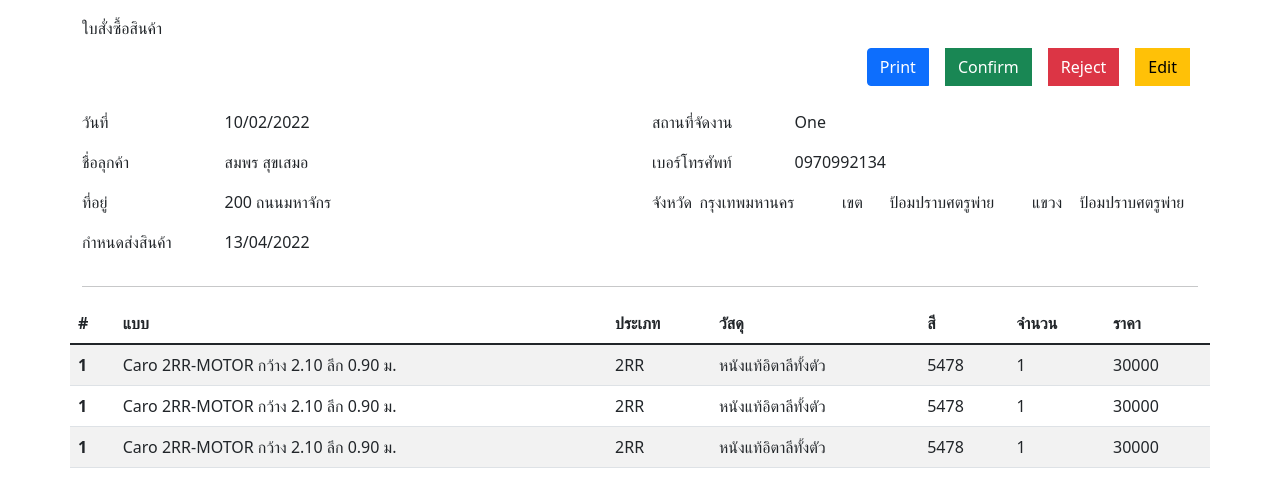
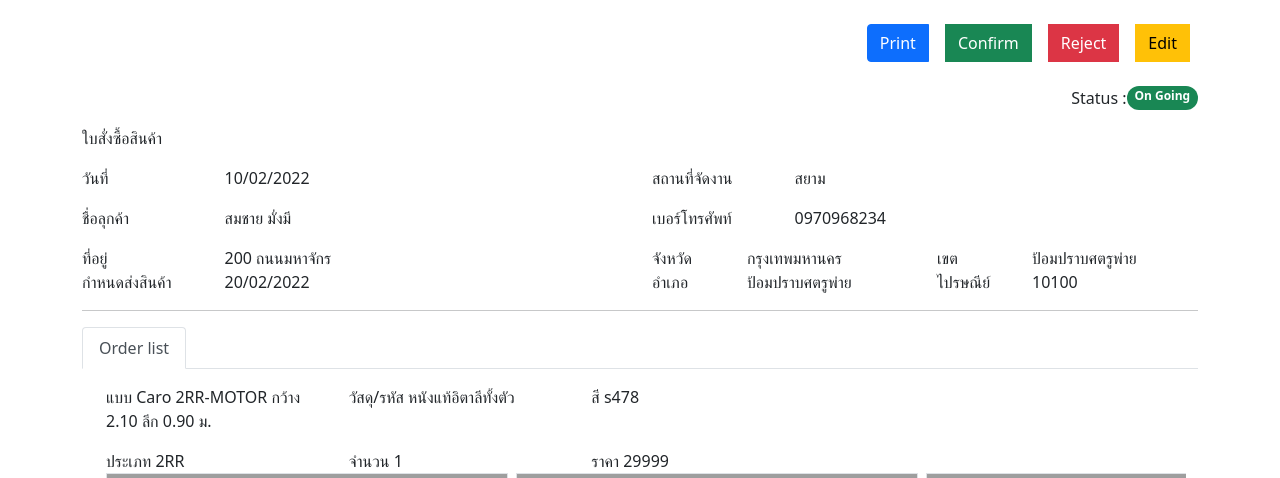
Before and after one commit to toppyishappy/furtniture_crm, a Django app: page /purchase-order/1 in a window 1280 px wide. Shown: the part 56-534 px from the top of the page. Run offline with Django 3.2, Linux system fonts and the light colour scheme; the visitor is signed in with stand-in values (Sample User, id 1); grey boxes are pictures that could not be loaded.

Commit message:
update ...

```diff
--- a/templates/core/admin-management.html
+++ b/templates/core/admin-management.html
@@ -45,7 +45,7 @@
         <tbody>
           <tr>
               <td>12/05/22</td>
-              <td>5478</td>
+              <td><a href="/purchase-order/1">5478</a></td>
               <td>Adam</td>
               <td>18/06/22</td>
               <td>Caro 2RR-MOTOR กว้าง 2.10 ลึก 0.90 ม.</td>
--- a/templates/core/purchase-order-detail.html
+++ b/templates/core/purchase-order-detail.html
@@ -76,10 +76,9 @@
     </div>
   </div>
 
-    <div>ใบสั่งซื้อสินค้า</div>
     <div class="d-flex justify-content-end mb-3">
         <div class="btn-group">
-            <button type="button" class="btn btn-primary m-2">Print</button>
+            <button type="button" class="btn btn-primary m-2" onclick="PrintPage()">Print</button>
             <button type="button" class="btn btn-success m-2 " data-bs-toggle="modal" data-bs-target="#myModal_Confirm">Confirm</button>
             <button type="button" class="btn btn-danger m-2" data-bs-toggle="modal" data-bs-target="#myModal_Reject">Reject</button>
             <button type="button" class="btn btn-warning m-2" onclick="RedirectEditPage()">Edit</button>
@@ -92,30 +91,57 @@
             </ul>
         </div>
     </div>
-    <!-- user information -->
-    <div class="row">
+    <div class="d-flex justify-content-end mb-3">
+        Status : <span class="badge rounded-pill bg-success">On Going</span>
+    </div>
+    <div>ใบสั่งซื้อสินค้า</div>
+    <!-- section customer -->
+    <div class="row mt-3">
         <div class="col-6">
-            <div class="mb-3">
             <div class="row">
                 <div class="col-3 m-auto">
                     <label for="exampleFormControlInput1" class="">วันที่</label>
                 </div>
                 <div class="col">
-                        <label>10/02/2022</label>
+                    10/02/2022
                 </div>
             </div>
         </div>
-            <div class="mb-3">
+        <div class="col-6">
+            <div class="row">
+                <div class="col-3 m-auto">
+                    <label for="exampleFormControlInput1" class="">สถานที่จัดงาน</label>
+                </div>
+                <div class="col">
+                    สยาม
+                </div>
+            </div>
+        </div>
+    </div>
+    <div class="row mt-3">
+        <div class="col-6">
             <div class="row">
                 <div class="col-3 m-auto">
                     <label for="exampleFormControlInput1" class="">ชื่อลุกค้า</label>
                 </div>
                 <div class="col">
-                        <label>สมพร สุขเสมอ</label>
+                    สมชาย มั่งมี
                 </div>
             </div>
         </div>
-            <div class="mb-3">
+        <div class="col-6">
+            <div class="row">
+                <div class="col-3 m-auto">
+                    <label for="exampleFormControlInput1" class="">เบอร์โทรศัพท์</label>
+                </div>
+                <div class="col">
+                    0970968234
+                </div>
+            </div>
+        </div>
+    </div>
+    <div class="row mt-3">
+        <div class="col-6">
             <div class="row">
                 <div class="col-3 m-auto">
                     <label for="exampleFormControlInput1" class="">ที่อยู่</label>
@@ -125,69 +151,48 @@
                 </div>
             </div>
         </div>
-            <div class="mb-3">
+        <div class="col-6">
+            <div class="row">
+                <div class="col">
+                    <div class="col">
+                        <div class="row">
+                            <div class="col-4">จังหวัด</div>
+                            <div class="col">กรุงเทพมหานคร</div>
+                        </div>
+                    </div>
+                </div>
+                <div class="col">
+                    <div class="row">
+                        <div class="col-4">เขต</div>
+                        <div class="col">ป้อมปราบศตรูพ่าย</div>
+                    </div>
+                </div>
+            </div>
+        </div>
+    </div>
+    <div class="row">
+        <div class="col-6">
             <div class="row">
                 <div class="col-3 m-auto">
                     <label for="exampleFormControlInput1" class="">กำหนดส่งสินค้า</label>
                 </div>
                 <div class="col">
-                        13/04/2022
-                    </div>
+                    20/02/2022
                 </div>
             </div>
         </div>
         <div class="col-6">
-            <div class="mb-3">
-                <div class="row">
-                    <div class="col-3 m-auto">
-                        <label for="exampleFormControlInput1" class="">สถานที่จัดงาน</label>
-                    </div>
-                    <div class="col">
-                        <label>One</label>
-                    </div>
-                </div>
-            </div>
-            <div class="mb-3">
-                <div class="row">
-                    <div class="col-3 m-auto">
-                        <label for="exampleFormControlInput1" class="">เบอร์โทรศัพท์</label>
-                    </div>
-                    <div class="col">
-                        <label>0970992134</label>
-                    </div>
-                </div>
-            </div>
-            <div class="mb-3">
             <div class="row">
                 <div class="col">
                     <div class="row">
-                            <div class="col-3 m-auto">
-                                <label for="exampleFormControlInput1" class="">จังหวัด</label>
-                            </div>
-                            <div class="col">
-                                <label>กรุงเทพมหานคร</label>
-                            </div>
+                        <div class="col-4">อำเภอ</div>
+                        <div class="col">ป้อมปราบศตรูพ่าย</div>
                     </div>
                 </div>
                 <div class="col">
                     <div class="row">
-                            <div class="col-3 m-auto">
-                                <label for="exampleFormControlInput1" class="">เขต</label>
-                            </div>
-                            <div class="col">
-                                <label>ป้อมปราบศตรูพ่าย</label>
-                            </div>
-                        </div>
-                    </div>
-                    <div class="col">
-                        <div class="row">
-                            <div class="col-3 m-auto">
-                                <label for="exampleFormControlInput1" class="">แขวง</label>
-                            </div>
-                            <div class="col">
-                                <label>ป้อมปราบศตรูพ่าย</label>
-                            </div>
-                        </div>
+                        <div class="col-4">ไปรษณีย์</div>
+                        <div class="col">10100</div>
                     </div>
                 </div>
             </div>
@@ -197,7 +202,7 @@
     <!-- end section -->
 
     <!-- item information -->
-    <div class="row">
+    <!-- <div class="row">
         <table class="table table-striped">
             <thead>
                 <tr>
@@ -240,14 +245,102 @@
                 </tr>
             </tbody>
         </table>
+    </div> -->
+
+    <div class="row">
+        <div class="col">
+            <ul class="nav nav-tabs" id="myTab" role="tablist">
+                <li class="nav-item" role="presentation">
+                  <button class="nav-link active" id="profile-tab" data-bs-toggle="tab" data-bs-target="#profile" type="button" role="tab" aria-controls="profile" aria-selected="false">Order list</button>
+                </li>
+              </ul>
+              <div class="tab-content" id="myTabContent">
+                <div class="tab-pane fade show active" id="profile" role="tabpanel" aria-labelledby="profile-tab">
+                    <div class="container" style="overflow-y: scroll; height: 500px;">
+                        <div class="row">
+                            <div class="col-8">
+                                <div class="row">
+                                    <div class="col mt-3">
+                                        <div class="d-flex-inline">
+                                            <span >แบบ</span>
+                                            <span>Caro 2RR-MOTOR กว้าง 2.10 ลึก 0.90 ม.</span>
+                                        </div>
+                                    </div>
+                                    <div class="col mt-3">
+                                        <div class="d-flex-inline">
+                                            <span >วัสดุ/รหัส</span>
+                                            <span>หนังแท้อิตาลีทั้งตัว</span>
+                                        </div>
+                                    </div>
+                                    <div class="col mt-3">
+                                        <div class="d-flex-inline">
+                                            <span >สี</span>
+                                            <span>s478</span>
+                                        </div>
+                                    </div>
+                                </div>
+                                <div class="row">
+                                    <div class="col mt-3">
+                                        <div class="d-flex-inline">
+                                            <span >ประเภท</span>
+                                            <span>2RR</span>
+                                        </div>
+                                    </div>
+                                    <div class="col mt-3">
+                                        <div class="d-flex-inline">
+                                            <span >จำนวน</span>
+                                            <span>1</span>
+                                        </div>
+                                    </div>
+                                    <div class="col mt-3">
+                                        <div class="d-flex-inline">
+                                            <span >ราคา</span>
+                                            <span>29999</span>
+                                        </div>
+                                    </div>
+                                </div>
+                            </div>
+                        </div>
+                        <div class="row">
+                            <div class="d-flex" style="overflow-x: scroll;">
+                                <div class="me-2 border">
+                                    <img src="https://i.pinimg.com/originals/5f/50/67/5f50676000b6468d30faf12449b5bc69.jpg" alt="">
+                                </div>
+                                <div class="me-2 border">
+                                    <img src="https://i.pinimg.com/originals/5f/50/67/5f50676000b6468d30faf12449b5bc69.jpg" alt="">
+                                </div>
+                                <div class="me-2 border">
+                                    <img src="https://i.pinimg.com/originals/5f/50/67/5f50676000b6468d30faf12449b5bc69.jpg" alt="">
+                                </div>
+                                <div class="me-2 border">
+                                    <img src="https://i.pinimg.com/originals/5f/50/67/5f50676000b6468d30faf12449b5bc69.jpg" alt="">
+                                </div>
+                            </div>
+                        </div>
+                    </div>
+                </div>
+              </div>
+        </div>
     </div>
     <hr/>
     <!-- end section -->
     <div class="row">
         <div class="col">
+            <div class="row">
+                <div class="col-3 m-auto">
+                    <label for="exampleFormControlInput1" class="">การชำระเงิน</label>
+                </div>
+                <div class="col">
+                    เงินสด
+                </div>
+            </div>
+        </div>
+    </div>
+    <div class="row">
+        <div class="col">
             <div>
-                <label for="">หมายเหตู</label>
-                <textarea name="" id="" cols="30" rows="10"></textarea>
+                <label for="">หมายเหตู </label>
+                test text
             </div>
         </div>
         <div class="col">
@@ -279,5 +372,9 @@
     const htmla = window.location.hostname;
     window.location.href = `/purchase-order/edit/1`
   }
+
+  function PrintPage(){
+        window.print();
+    }
 </script>
 {% endblock %}
```
Also changed, not shown: templates/core/purchase-order-edit.html (+11 -0 lines), templates/core/purchase-order.html (+5 -5 lines). Lines whose indentation alone changed are shown as unchanged.
